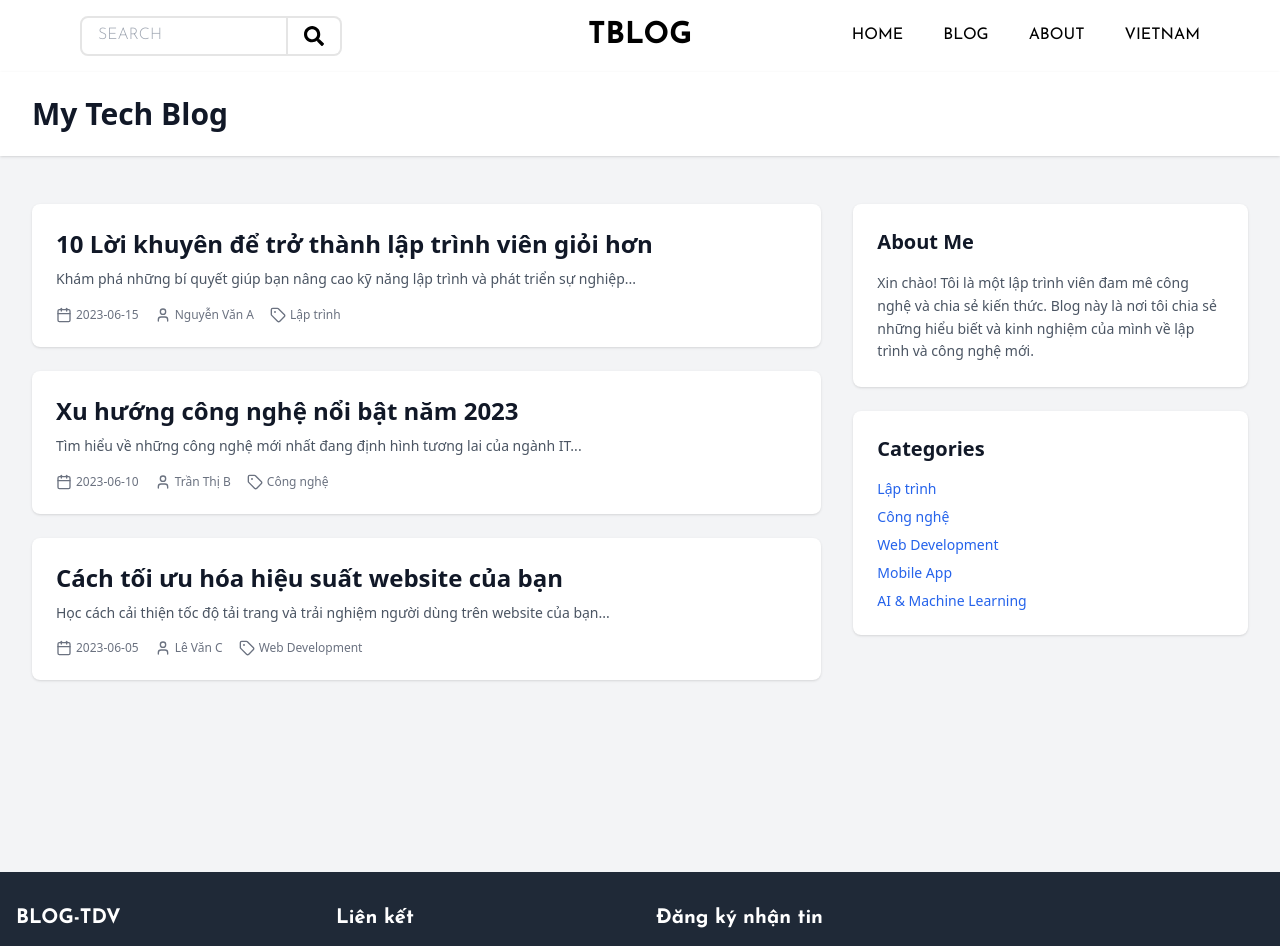
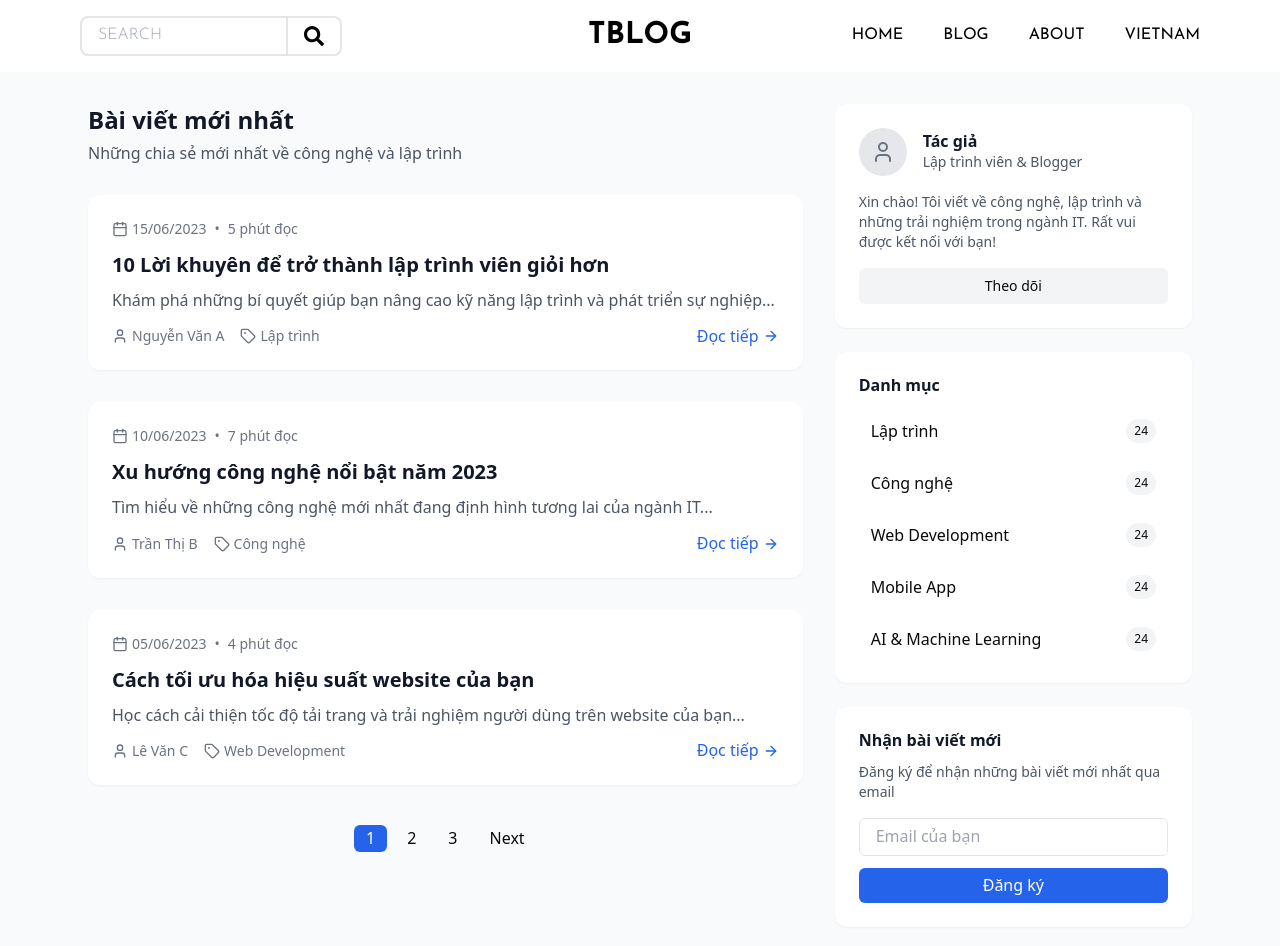
Before and after one commit to vantu522/frontend_myblog, a React (Vite) app: page /blog-me in a window 1280 px wide. Shown: the top 946 px of the page. Built offline with nearby package versions, Linux system fonts and the light colour scheme.

Commit message:
feat: call api update and delete post

```diff
--- a/src/configs/apiConfig.ts
+++ b/src/configs/apiConfig.ts
@@ -5,6 +5,6 @@ export const API_ENDPOINT = {
     },
     POST:{
         GETALLPOST:'post',
-        CREATEPOST:'post/create-post'
+        CREATEPOST:'post/create'
     }
 }
--- a/src/pages/admin/posts/PostForm.tsx
+++ b/src/pages/admin/posts/PostForm.tsx
@@ -1,4 +1,4 @@
-import { Upload, Button, Form, Input, Select, message } from "antd";
+import { Upload, Button, Form, Input, Select } from "antd";
 import { UploadOutlined } from "@ant-design/icons";
 import { useEffect, useState } from "react";
 import ReactQuill from "react-quill";
@@ -46,15 +46,16 @@ const PostForm = ({ initialData, onSubmit }: PostFormProps) => {
       <Form.Item name="author" label="Tác giả" rules={[{ required: true, message: "Vui lòng nhập tác giả" }]}>
         <Input />
       </Form.Item>
-      <Form.Item name="status" label="Trạng thái">
-        <Select defaultValue="public">
-          <Select.Option value="public">Công khai</Select.Option>
+      <Form.Item name="status" label="Trạng thái" initialValue="public">
+        <Select >
+          <Select.Option value="public" >Công khai</Select.Option>
           <Select.Option value="private">Riêng tư</Select.Option>
         </Select>
       </Form.Item>
       <Form.Item label="Ảnh">
         <Upload maxCount={1} beforeUpload={(file) => { setFile(file); return false; }}>
           <Button icon={<UploadOutlined />}>Chọn ảnh</Button>
+            {initialData?.image && !file && <p>Ảnh hiện tại: <img src={initialData.image}  className="w-12 h-12 object-cover rounded " />  </p>}
         </Upload>
       </Form.Item>
       <Button  type="primary" htmlType="submit">Lưu</Button>
--- a/src/pages/admin/posts/PostList.tsx
+++ b/src/pages/admin/posts/PostList.tsx
@@ -1,6 +1,6 @@
 import { useEffect, useState } from "react";
 import { Modal, message } from "antd";
-import { getAllPosts, createPost } from "@/service/postService";
+import { getAllPosts, createPost, updatePost, deletePost } from "@/service/postService";
 import { EyeIcon, PencilIcon, TrashIcon, PlusIcon } from "@heroicons/react/24/outline";
 import { Post } from "@/service/type.ts/post";
 import PostForm from "./PostForm";
@@ -48,7 +48,7 @@ const PostList = () => {
  const handleSubmit = async (formData: FormData) => {
   try {
     if (editingPost) {
-      // await updatePost(editingPost._id, formData);
+      await updatePost(editingPost._id, formData);
       message.success("Cập nhật bài viết thành công!");
     } else {
       await createPost(formData);
@@ -58,6 +58,15 @@ const PostList = () => {
     fetchPosts();
   } catch (error) {
     message.error("Có lỗi xảy ra!");
+  }
+};
+const handleDelete = async (id: string) => {
+  try {
+    await deletePost(id);  // Call the deletePost service
+    message.success("Bài viết đã được xóa.");
+    fetchPosts();  // Reload the list of posts
+  } catch (error) {
+    message.error("Có lỗi xảy ra khi xóa bài viết.");
   }
 };
 
@@ -113,6 +122,9 @@ const PostList = () => {
                   <button className="p-1 bg-yellow-500 text-white rounded hover:bg-yellow-600" onClick={() => handleOpenEditForm(post)}>
                     <PencilIcon className="h-4 w-4" />
                   </button>
+                  <button className="p-1 bg-red-500 text-white rounded hover:bg-red-600" onClick={() => handleDelete(post._id)}>
+                    <TrashIcon className="h-4 w-4" />
+                  </button>
                 </td>
               </tr>
             ))
--- a/src/pages/user/About.tsx
+++ b/src/pages/user/About.tsx
@@ -1,51 +1,74 @@
+const About = () => {
+  return (
+    <div className="min-h-screen bg-gray-50">
 
 
-const About = () => {
-    return (
-      <div className="min-h-screen bg-gray-100 py-12 px-4 sm:px-6 lg:px-8">
-        <div className="max-w-3xl mx-auto">
-          <div className="bg-white shadow-xl rounded-lg overflow-hidden">
-            <div className="bg-blue-500 h-32 sm:h-48"></div>
-            <div className="px-4 sm:px-6 -mt-8">
-              <div className="bg-white p-6 rounded-lg shadow-lg">
-                <div className="sm:flex sm:items-center sm:justify-between">
-                  <div className="sm:flex sm:space-x-5">
-                    <div className="flex-shrink-0">
-                      <div className="mx-auto h-20 w-20 rounded-full bg-gray-300 border-4 border-white flex items-center justify-center text-2xl font-bold text-gray-500">
+      {/* Nội dung chính */}
+      <main className="max-w-2xl mx-auto px-4 py-12">
+        <div className="text-center mb-12">
+          <div className="mx-auto h-32 w-32 rounded-full bg-gray-200 mb-6 overflow-hidden border-4 border-white shadow-lg">
+            <div className="h-full w-full flex items-center justify-center text-4xl font-bold text-gray-500">
               JD
             </div>
           </div>
-                    <div className="mt-4 text-center sm:mt-0 sm:pt-1 sm:text-left">
-                      <p className="text-xl font-bold text-gray-900 sm:text-2xl">Duong Van Tu</p>
-                      <p className="text-sm font-medium text-gray-600">Web Developer</p>
+          <h1 className="text-3xl font-bold text-gray-900 mb-2">Duong Van Tu</h1>
+          <p className="text-lg text-gray-600 mb-4">Web Developer & Blogger</p>
+          <div className="max-w-lg mx-auto">
+            <p className="text-gray-700 leading-relaxed">
+              Tôi viết về công nghệ, phát triển web và những trải nghiệm trong cuộc sống.
+              Rất vui được kết nối với mọi người!
+            </p>
           </div>
         </div>
-                </div>
-                <div className="mt-6 text-gray-700 text-sm">
-                  <p>
-                    Xin chào mọi người nhé
+
+        <div className="space-y-8">
+          {/* Phần giới thiệu */}
+          <section>
+            <h2 className="text-xl font-semibold text-gray-800 mb-4">Về tôi</h2>
+            <div className="bg-white p-6 rounded-lg shadow-sm">
+              <p className="text-gray-700 mb-4">
+                Xin chào! Tôi là Tu, một lập trình viên web với niềm đam mê xây dựng những sản phẩm tuyệt vời.
               </p>
-                  <p className="mt-4">
-                   Tôi có tính cách hoà đồng thân thiện, nhiệt tình với mọi người xung quanh tôi
+              <p className="text-gray-700">
+                Với tính cách hòa đồng và thân thiện, tôi luôn mong muốn học hỏi và chia sẻ kiến thức với cộng đồng.
               </p>
             </div>
-                <div className="mt-6">
-                  <h2 className="text-lg font-semibold text-gray-900">Skills</h2>
-                  <div className="mt-2 flex flex-wrap gap-2">
-                    {["React", "Spring boot", "TypeScript", "Tailwind CSS", "Node.js"].map((skill) => (
+          </section>
+
+          {/* Kỹ năng */}
+          <section>
+            <h2 className="text-xl font-semibold text-gray-800 mb-4">Kỹ năng</h2>
+            <div className="flex flex-wrap gap-3">
+              {["React", "Spring Boot", "TypeScript", "Tailwind CSS", "Node.js", "Next.js"].map((skill) => (
                 <span
                   key={skill}
-                        className="inline-flex items-center px-3 py-0.5 rounded-full text-sm font-medium bg-blue-100 text-blue-800"
+                  className="inline-block px-4 py-2 bg-white rounded-full shadow-sm text-sm font-medium text-gray-700 border border-gray-200 hover:bg-gray-50"
                 >
                   {skill}
                 </span>
               ))}
             </div>
+          </section>
+
+          {/* Bài viết nổi bật */}
+          <section>
+            <h2 className="text-xl font-semibold text-gray-800 mb-4">Bài viết nổi bật</h2>
+            <div className="space-y-4">
+              {[
+                { title: "Xây dựng ứng dụng với React và Spring Boot", date: "15/03/2023" },
+                { title: "TypeScript cho người mới bắt đầu", date: "28/02/2023" },
+                { title: "Tối ưu hiệu suất với Tailwind CSS", date: "10/02/2023" }
+              ].map((post, index) => (
+                <div key={index} className="bg-white p-4 rounded-lg shadow-sm hover:shadow-md transition-shadow">
+                  <h3 className="font-medium text-gray-800">{post.title}</h3>
+                  <p className="text-sm text-gray-500 mt-1">{post.date}</p>
                 </div>
+              ))}
             </div>
+          </section>
         </div>
-          </div>
-        </div>
+      </main>
+
     </div>
   )
 }
--- a/src/pages/user/Blog.tsx
+++ b/src/pages/user/Blog.tsx
@@ -1,92 +1,164 @@
-import { CalendarIcon, UserIcon, TagIcon } from "lucide-react"
+import { CalendarIcon, UserIcon, TagIcon, ArrowRightIcon } from "lucide-react"
 
 const BlogPage = () => {
   const posts = [
     {
       title: "10 Lời khuyên để trở thành lập trình viên giỏi hơn",
       excerpt: "Khám phá những bí quyết giúp bạn nâng cao kỹ năng lập trình và phát triển sự nghiệp...",
-      date: "2023-06-15",
+      date: "15/06/2023",
       author: "Nguyễn Văn A",
       category: "Lập trình",
+      readTime: "5 phút đọc"
     },
     {
       title: "Xu hướng công nghệ nổi bật năm 2023",
       excerpt: "Tìm hiểu về những công nghệ mới nhất đang định hình tương lai của ngành IT...",
-      date: "2023-06-10",
+      date: "10/06/2023",
       author: "Trần Thị B",
       category: "Công nghệ",
+      readTime: "7 phút đọc"
     },
     {
       title: "Cách tối ưu hóa hiệu suất website của bạn",
       excerpt: "Học cách cải thiện tốc độ tải trang và trải nghiệm người dùng trên website của bạn...",
-      date: "2023-06-05",
+      date: "05/06/2023",
       author: "Lê Văn C",
       category: "Web Development",
+      readTime: "4 phút đọc"
     },
   ]
 
+  const categories = ["Lập trình", "Công nghệ", "Web Development", "Mobile App", "AI & Machine Learning"]
+
   return (
-    <div className="min-h-screen bg-gray-100 font-sans">
-      <header className="bg-white shadow">
-        <div className="max-w-7xl mx-auto py-6 px-4 sm:px-6 lg:px-8">
-          <h1 className="text-3xl font-bold text-gray-900">My Tech Blog</h1>
+    <div className="min-h-screen bg-gray-50 font-sans">
+
+      {/* Main Content */}
+      <main className="max-w-6xl mx-auto px-4 sm:px-6 py-8">
+        <div className="flex flex-col lg:flex-row gap-8">
+          {/* Bài viết */}
+          <div className="lg:w-2/3">
+            <div className="mb-8">
+              <h2 className="text-2xl font-bold text-gray-900 mb-2">Bài viết mới nhất</h2>
+              <p className="text-gray-600">Những chia sẻ mới nhất về công nghệ và lập trình</p>
             </div>
-      </header>
-      <main className="max-w-7xl mx-auto py-6 sm:px-6 lg:px-8">
-        <div className="px-4 py-6 sm:px-0">
-          <div className="flex flex-col lg:flex-row gap-8">
-            <div className="lg:w-2/3">
+
+            <div className="space-y-8">
               {posts.map((post, index) => (
-                <article
-                  key={index}
-                  className="bg-white shadow rounded-lg mb-6 overflow-hidden transition duration-300 ease-in-out hover:shadow-lg"
+                <article key={index} className="group">
+                  <div className="bg-white rounded-xl overflow-hidden shadow-sm hover:shadow-md transition-shadow duration-300">
+                    <div className="p-6">
+                      <div className="flex items-center space-x-2 text-sm text-gray-500 mb-3">
+                        <span className="flex items-center">
+                          <CalendarIcon className="h-4 w-4 mr-1" />
+                          {post.date}
+                        </span>
+                        <span>•</span>
+                        <span>{post.readTime}</span>
+                      </div>
+                      <h3 className="text-xl font-bold text-gray-900 mb-3 group-hover:text-blue-600 transition">
+                        {post.title}
+                      </h3>
+                      <p className="text-gray-600 mb-4">{post.excerpt}</p>
+                      <div className="flex flex-wrap justify-between items-center">
+                        <div className="flex items-center space-x-4">
+                          <span className="flex items-center text-sm text-gray-500">
+                            <UserIcon className="h-4 w-4 mr-1" />
+                            {post.author}
+                          </span>
+                          <span className="flex items-center text-sm text-gray-500">
+                            <TagIcon className="h-4 w-4 mr-1" />
+                            {post.category}
+                          </span>
+                        </div>
+                        <a
+                          href="#"
+                          className="inline-flex items-center text-blue-600 hover:text-blue-800 mt-2 sm:mt-0 transition"
                         >
-                  <div className="p-6">
-                    <h2 className="text-2xl font-semibold text-gray-900 mb-2 hover:text-blue-600 transition duration-300 ease-in-out">
-                      {post.title}
-                    </h2>
-                    <p className="text-gray-600 mb-4 text-sm leading-relaxed">{post.excerpt}</p>
-                    <div className="flex items-center text-xs text-gray-500">
-                      <CalendarIcon className="h-4 w-4 mr-1" />
-                      <time dateTime={post.date}>{post.date}</time>
-                      <UserIcon className="h-4 w-4 ml-4 mr-1" />
-                      <span>{post.author}</span>
-                      <TagIcon className="h-4 w-4 ml-4 mr-1" />
-                      <span>{post.category}</span>
+                          Đọc tiếp <ArrowRightIcon className="h-4 w-4 ml-1" />
+                        </a>
+                      </div>
                     </div>
                   </div>
                 </article>
               ))}
             </div>
+
+            {/* Phân trang */}
+            <div className="mt-10 flex justify-center">
+              <nav className="flex items-center space-x-2">
+                <button className="px-3 py-1 rounded-md bg-blue-600 text-white">1</button>
+                <button className="px-3 py-1 rounded-md hover:bg-gray-100">2</button>
+                <button className="px-3 py-1 rounded-md hover:bg-gray-100">3</button>
+                <button className="px-3 py-1 rounded-md hover:bg-gray-100">Next</button>
+              </nav>
+            </div>
+          </div>
+
+          {/* Sidebar */}
           <div className="lg:w-1/3">
-              <div className="bg-white shadow rounded-lg p-6 mb-6">
-                <h2 className="text-xl font-semibold text-gray-900 mb-4">About Me</h2>
-                <p className="text-gray-600 text-sm leading-relaxed">
-                  Xin chào! Tôi là một lập trình viên đam mê công nghệ và chia sẻ kiến thức. Blog này là nơi tôi chia sẻ
-                  những hiểu biết và kinh nghiệm của mình về lập trình và công nghệ mới.
+            {/* About Card */}
+            <div className="bg-white rounded-xl shadow-sm p-6 mb-6">
+              <div className="flex items-center mb-4">
+                <div className="h-12 w-12 rounded-full bg-gray-200 flex items-center justify-center mr-4">
+                  <UserIcon className="h-6 w-6 text-gray-500" />
+                </div>
+                <div>
+                  <h3 className="font-bold text-gray-900">Tác giả</h3>
+                  <p className="text-sm text-gray-600">Lập trình viên & Blogger</p>
+                </div>
+              </div>
+              <p className="text-gray-600 text-sm mb-4">
+                Xin chào! Tôi viết về công nghệ, lập trình và những trải nghiệm trong ngành IT. Rất vui được kết nối với bạn!
               </p>
+              <button className="w-full py-2 bg-gray-100 hover:bg-gray-200 rounded-md text-sm font-medium transition">
+                Theo dõi
+              </button>
             </div>
-              <div className="bg-white shadow rounded-lg p-6">
-                <h2 className="text-xl font-semibold text-gray-900 mb-4">Categories</h2>
-                <ul className="space-y-2">
-                  {["Lập trình", "Công nghệ", "Web Development", "Mobile App", "AI & Machine Learning"].map(
-                    (category, index) => (
+
+            {/* Categories */}
+            <div className="bg-white rounded-xl shadow-sm p-6 mb-6">
+              <h3 className="font-bold text-gray-900 mb-4">Danh mục</h3>
+              <ul className="space-y-3">
+                {categories.map((category, index) => (
                   <li key={index}>
                     <a
                       href="#"
-                          className="text-blue-600 hover:text-blue-800 text-sm transition duration-300 ease-in-out"
+                      className="flex justify-between items-center py-2 px-3 rounded-md hover:bg-gray-50 transition"
                     >
-                          {category}
+                      <span>{category}</span>
+                      <span className="text-xs bg-gray-100 px-2 py-1 rounded-full">24</span>
                     </a>
                   </li>
-                    ),
-                  )}
+                ))}
               </ul>
             </div>
+
+            {/* Newsletter */}
+            <div className="bg-white rounded-xl shadow-sm p-6">
+              <h3 className="font-bold text-gray-900 mb-3">Nhận bài viết mới</h3>
+              <p className="text-sm text-gray-600 mb-4">
+                Đăng ký để nhận những bài viết mới nhất qua email
+              </p>
+              <form className="space-y-3">
+                <input
+                  type="email"
+                  placeholder="Email của bạn"
+                  className="w-full px-4 py-2 border rounded-md focus:outline-none focus:ring-2 focus:ring-blue-500"
+                />
+                <button
+                  type="submit"
+                  className="w-full py-2 bg-blue-600 hover:bg-blue-700 text-white rounded-md transition"
+                >
+                  Đăng ký
+                </button>
+              </form>
             </div>
           </div>
         </div>
       </main>
+
+
     </div>
   )
 }
--- a/src/routes/publicRoutes.tsx
+++ b/src/routes/publicRoutes.tsx
@@ -10,15 +10,15 @@ const Contact = () => <div>Contact Page</div>
 
 const publicRoutes: RouteObject[] = [
   {
-    path: '', // This will be /
+    path: '',
     element: <HomePage  />
   },
   {
-    path: 'about', // This will be /about
+    path: 'about',
     element: <About />
   },
   {
-    path: 'contact', // This will be /contact
+    path: 'contact',
     element: <Contact />
   },
   {
--- a/src/service/postService.tsx
+++ b/src/service/postService.tsx
@@ -29,13 +29,36 @@ export const getPostById = async (id: string): Promise<Post> => {
 
 export const createPost = async (formData: FormData): Promise<Post> => {
   try {
-    const response = await axios.post<Post>(`${API_ENDPOINT.BASE}/post/create-post`, formData, {
+    const response = await axios.post<Post>(`${API_ENDPOINT.BASE}/post/create`, formData, {
       headers: { "Content-Type": "multipart/form-data" },
     });
-
+    console.log(response.data)
     return response.data;
   } catch (error) {
     console.error("Lỗi khi tạo bài viết:", error);
     throw error;
   }
 };
+
+
+export const updatePost = async (id:string, formData:FormData):Promise<Post> =>{
+  try{
+    const response = await axios.put<Post>(`${API_ENDPOINT.BASE}/post/update/${id}`, formData, {
+      headers: { "Content-Type": "multipart/form-data" },
+    });
+    return response.data;
+  } catch(error){
+    console.error("Lỗi khi cập nhật bài viết", error);
+    throw error;
+  }
+}
+
+export const deletePost = async(id:string):Promise<Post> =>{
+  try{
+    const response = await axios.delete<Post>(`${API_ENDPOINT.BASE}/post/delete/${id}`);
+    return response.data;
+  } catch(error){
+    console.error("Có lỗi cảy ra khi xoá bài viết",error);
+    throw new Error("Không thể xóa bài viết.");
+  }
+}
```
Also changed, not shown: src/pages/admin/posts/CreatePost.tsx (added), 1 other file (tests, documents, lock files or other folders). Lines whose indentation alone changed are shown as unchanged.
